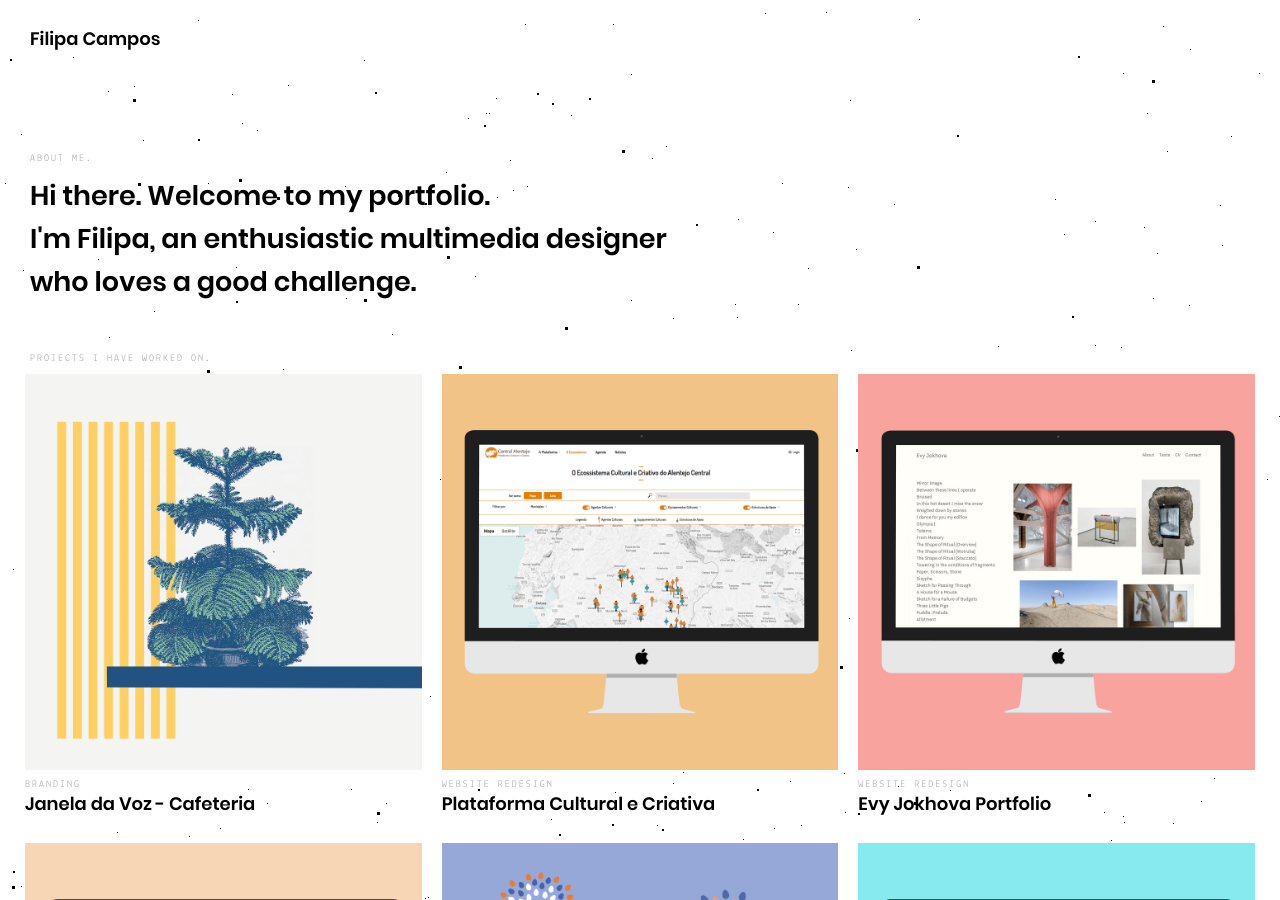
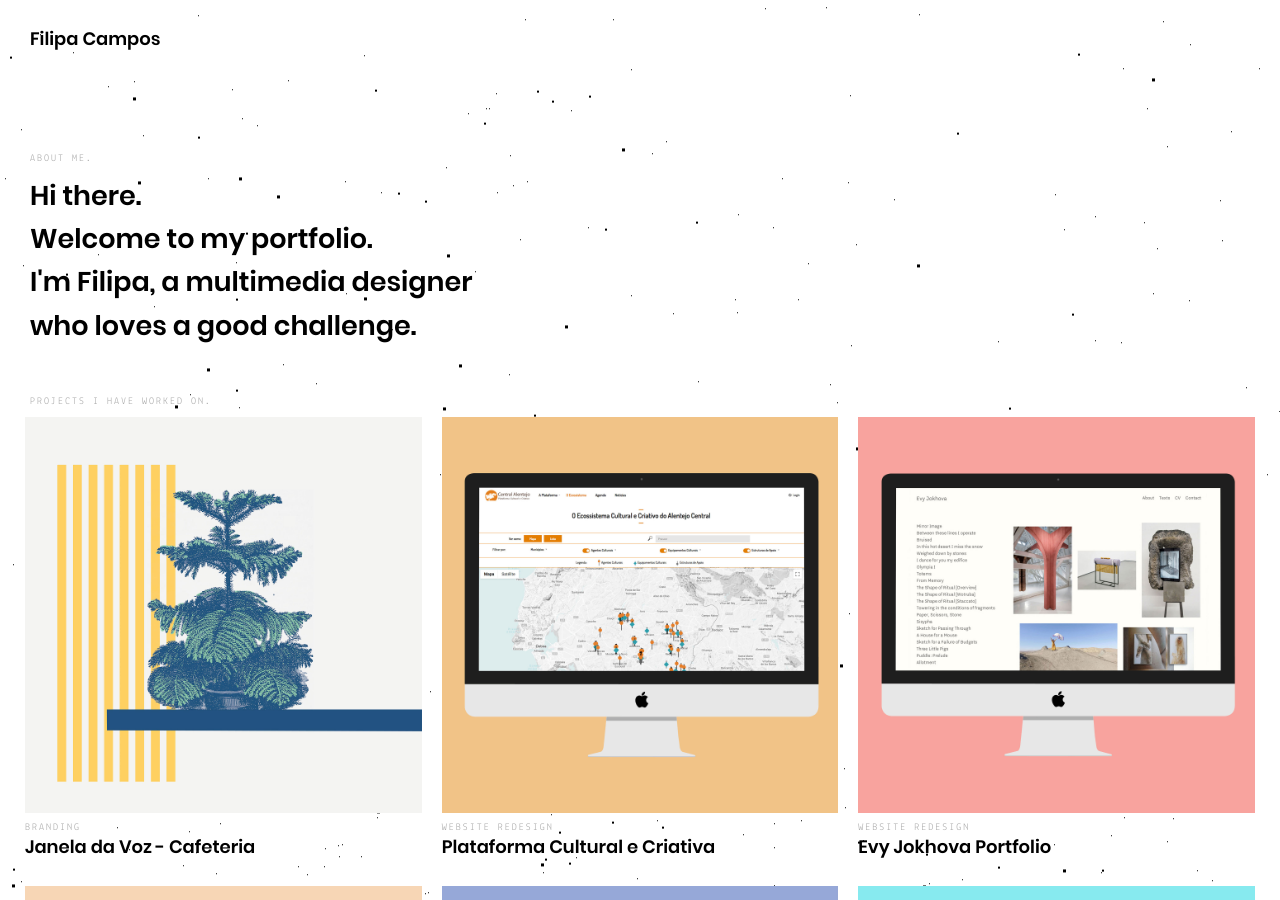
Before and after one commit to filipanoscampos/filipamadethis, a Jekyll site: the page built from index.html, in a window 1280 px wide and 900 px high. Built offline with Jekyll 4.4.1, drawn with Linux system fonts in a browser that asks for light colours; nearby versions of some CDN libraries; library files that are not in the unit come from our copies.

Commit message:
Update _config.yml

```diff
--- a/_config.yml
+++ b/_config.yml
@@ -21,7 +21,7 @@
 # User config
 author: "Filipa Campos"
 tagline: "Design & Illustration"
-description: "Hi there. Welcome to my portfolio. <br>I'm Filipa, an enthusiastic multimedia designer<br>who loves a good challenge."
+description: "Hi there.<br>Welcome to my portfolio. <br>I'm Filipa, a multimedia designer<br>who loves a good challenge."
 keywords: "Graphic Design, Illustration, Webdesign, Front End, Visual Design, Filipa Campos, Filipa Made This"
 email: "filipa.campos@gmail.com"
 Dribbble: "https://dribbble.com/filipanoscampos/"
```
